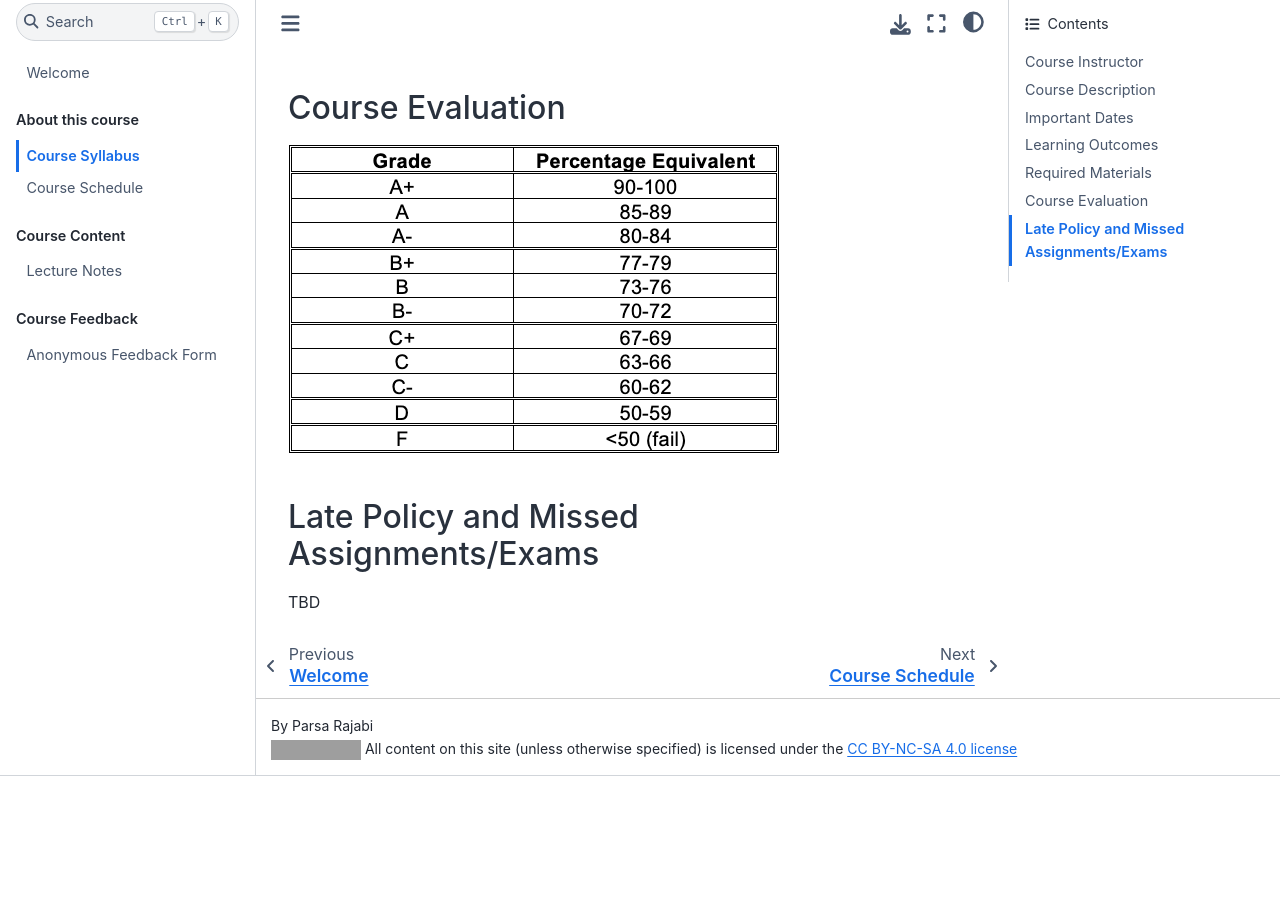
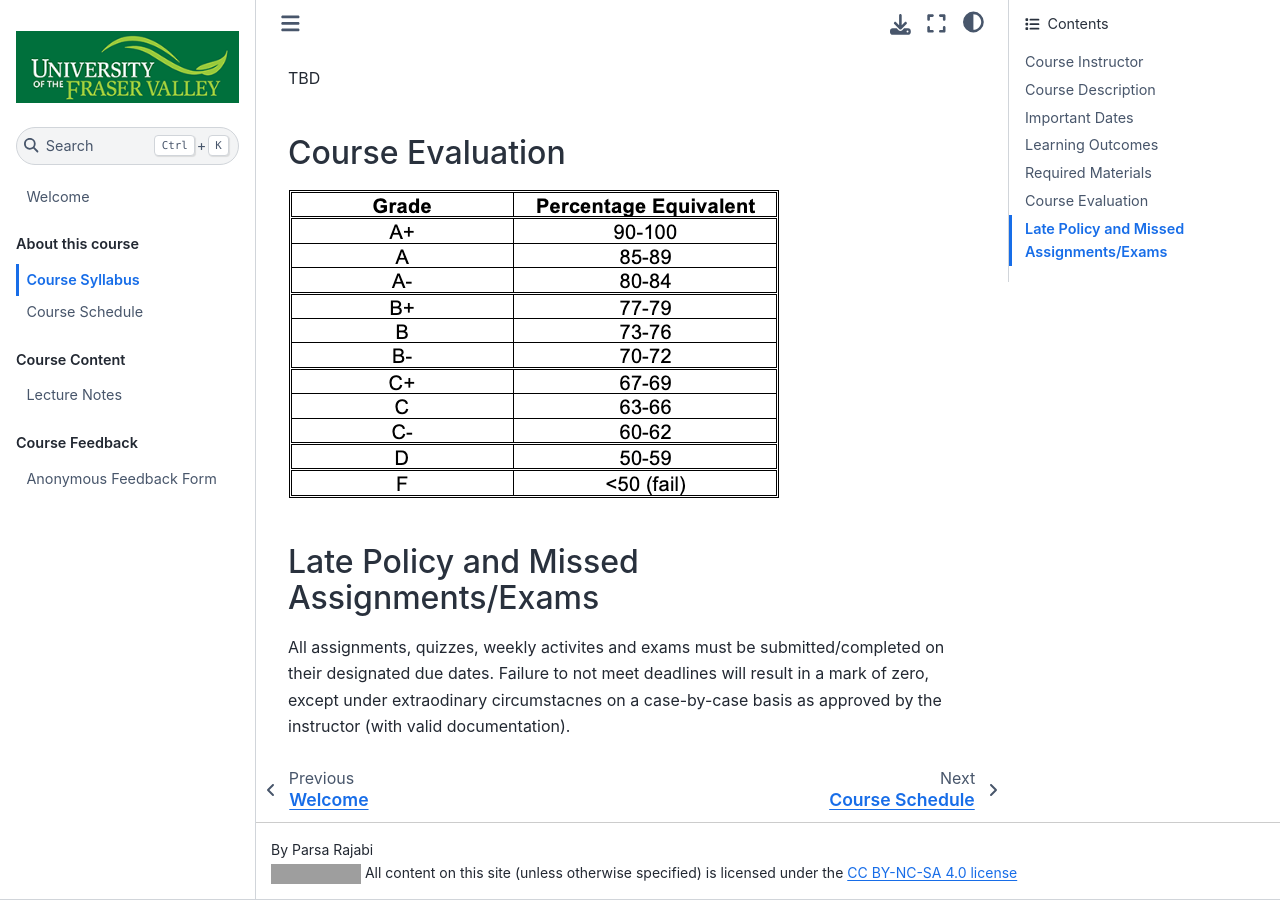
Before and after one commit to Parsa-Rajabi/cis-385, a Jupyter Book: the page built from about/syllabus.md, in a window 1280 px wide and 900 px high, scrolled down 2121 px. Built offline with Jupyter Book 1.0.4 settings and Sphinx 7.4.7 and the Sphinx Book theme 1.1.4, drawn with Linux system fonts in a browser that asks for light colours; before the commit the page ends 2897 px from its top, so only the background shows below that; grey boxes are pictures that could not be loaded.

Commit message:
updated late policy

```diff
--- a/about/syllabus.md
+++ b/about/syllabus.md
@@ -73,7 +73,7 @@ TBD
 
 ## Late Policy and Missed Assignments/Exams
 
-TBD
+All assignments, quizzes, weekly activites and exams must be submitted/completed on their designated due dates. Failure to not meet deadlines will result in a mark of zero, except under extraodinary circumstacnes on a case-by-case basis as approved by the instructor (with valid documentation).
 
 <!-- ## Tentative Course Schedule
 
```
Also changed, not shown: other parts of about/syllabus.md (+1 -1 lines).
